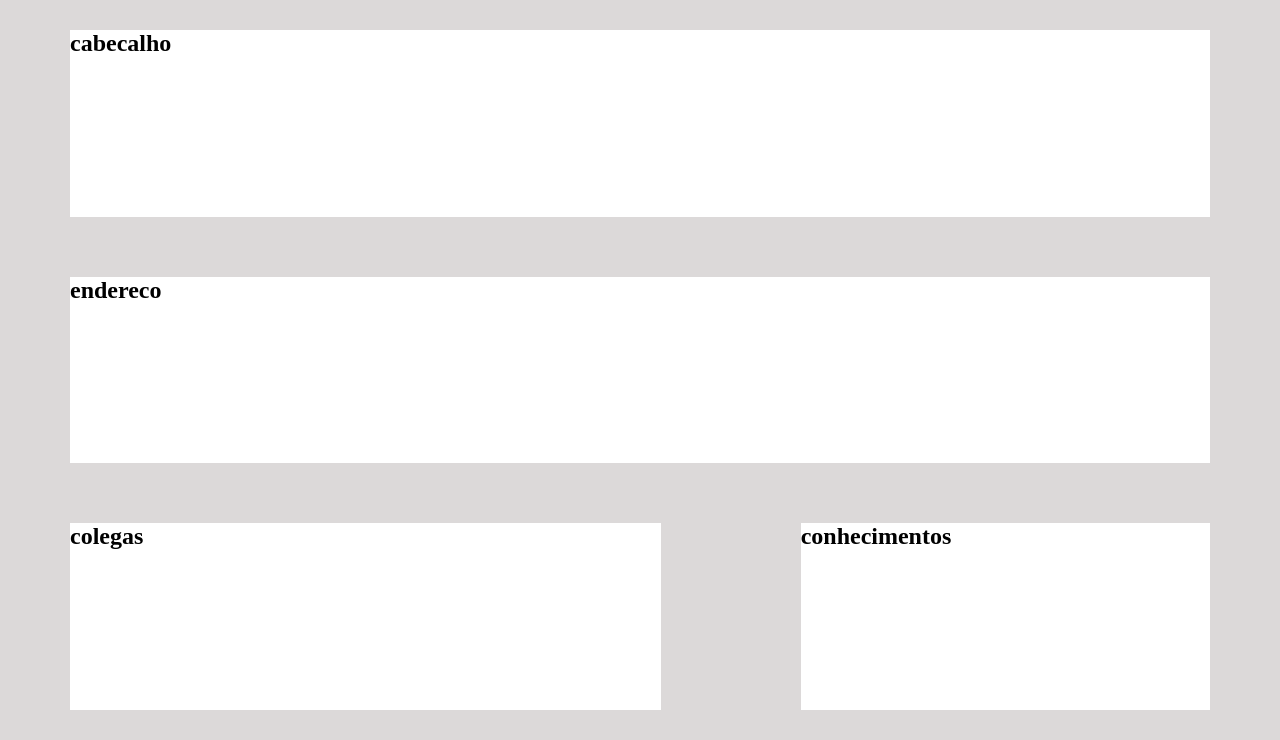
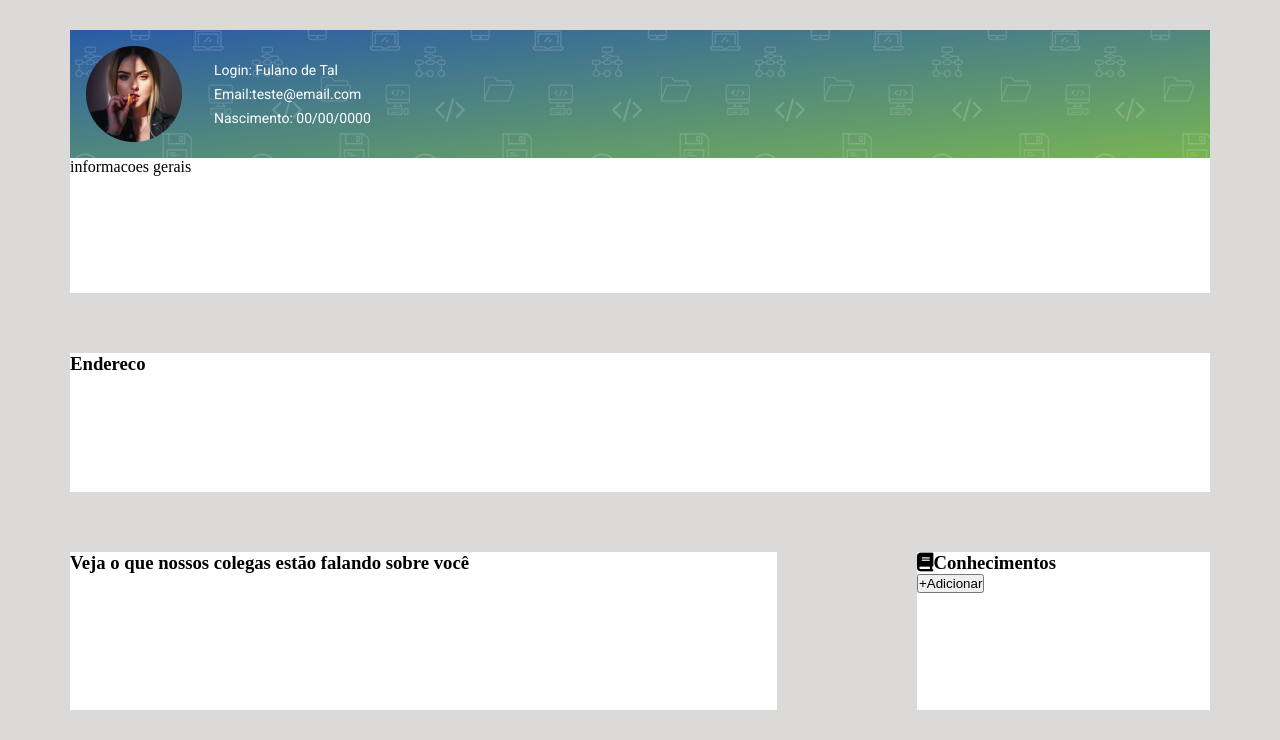
Before and after one commit to DanielaLeguari/homework7, a website built with webpack: page perfil.html in a window 1280 px wide. Shown: the part 60-800 px from the top of the page. Built offline with nearby package versions, Linux system fonts and the light colour scheme.

Commit message:
criado cabecalho usuario tela perfil

```diff
--- a/perfil.html
+++ b/perfil.html
@@ -28,11 +28,23 @@
     </header>
     <main class="perfil-main">
         <section class="perfil-item perfil-secao-cabecalho">
-             <h1>cabecalho</h1>
+            <div class="perfil-cabecalho-usuario">
+                <div class="perfil-informacoes-contato">
+                    <img class="perfil-foto-coloborador" src="./img/header-foto.png" alt="">
+                     <ul>
+                        <li class="perfil-lista-dados">Login: Fulano de Tal</li>
+                        <li class="perfil-lista-dados">Email:teste@email.com</li>
+                        <li class="perfil-lista-dados">Nascimento: 00/00/0000</li>
+                     </ul></div>
+                <div class="perfil-informacoes-gerais">informacoes gerais</div>
+            </div>
         </section>
-        <section class="perfil-item perfil-secao-endereco"> <h1>endereco</h1></section>
-        <section class="perfil-item perfil-secao-colegas"><h1>colegas</h1></section>
-        <section class="perfil-item perfil-secao-conhecimentos"><h1>conhecimentos</h1></section>
+
+        <section class="perfil-item perfil-secao-endereco"><h3>Endereco</h3></section>
+        <section class="perfil-item perfil-secao-colegas"><h3>Veja o que nossos colegas estão falando sobre você</h3></section>
+        <section class="perfil-item perfil-secao-conhecimentos"><h3><i class="fa-solid fa-book"></i>Conhecimentos</h3>
+        <button type="submit">+Adicionar</button>
+        </section>
     </main>
 
 
--- a/styles/style-perfil.scss
+++ b/styles/style-perfil.scss
@@ -1,16 +1,17 @@
-
 $perfil-cor-fonte-header: #ffffff;
 $perfil-cor-titulos: #137191;
-$perfil-cor-campos:#9391918a;
-$perfil-botao:#51BD88;
-$perfil-fonte-principal:'Roboto', sans-serif;
-$perfil-bg-principal:#dcd9d9;
+$perfil-cor-campos: #9391918a;
+$perfil-botao: #51BD88;
+$perfil-fonte-principal: 'Roboto', sans-serif;
+$perfil-bg-principal: #dcd9d9;
+$perfil-bg-secoes:#FFFFFF;
 
-.perfil-bg{
-    background-color:$perfil-bg-principal ;
+.perfil-bg {
+    background-color: $perfil-bg-principal ;
 }
-.perfil-header{
-    background:url('../img/perfil-imagem-fundo-header.png'), linear-gradient(to bottom right, #295ba7, #78b454);
+
+.perfil-header {
+    background: url('../img/perfil-imagem-fundo-header.png'), linear-gradient(to bottom right, #295ba7, #78b454);
     width: 100vw;
     height: 60px;
     display: flex;
@@ -18,16 +19,11 @@ $perfil-bg-principal:#dcd9d9;
     justify-content: space-between;
     box-sizing: border-box;
 
-
-
-
-
-    .perfil-header-item{
+    .perfil-header-item {
         display: flex;
-
     }
 
-    .perfil-header-btn{
+    .perfil-header-btn {
         background-color: transparent;
         border: none;
         color: $perfil-cor-fonte-header;
@@ -38,13 +34,12 @@ $perfil-bg-principal:#dcd9d9;
         font-family: $perfil-fonte-principal;
     }
 
-    .perfil-header-btn:hover{
-        background-color: rgba(43, 42, 42, 0.5) ;
+    .perfil-header-btn:hover {
+        background-color: rgba(43, 42, 42, 0.5);
     }
-
 }
 
-.perfil-logo{
+.perfil-logo {
     width: 100px;
     height: 40px;
     display: flex;
@@ -53,53 +48,75 @@ $perfil-bg-principal:#dcd9d9;
     padding-left: 1rem;
 }
 
-.perfil-foto-header{
+.perfil-foto-header {
     width: 40px;
     height: 40px;
-   margin: 0 1rem 0 1rem;
+    margin: 0 1rem 0 1rem;
 
 }
 
-.perfil-icone-notificacao{
+.perfil-icone-notificacao {
     color: $perfil-cor-fonte-header;
     font-size: 20px;
     padding-top: 0.5rem;
 
 }
 
-.perfil-main{
+/*perfil-secao-main*/
+.perfil-main {
     width: 100vw;
     height: calc(100vh - 60px);
     display: grid;
     grid-template-areas:
-    "perfil-secao-cabecalho perfil-secao-cabecalho perfil-secao-cabecalho"
-    "perfil-secao-endereco perfil-secao-endereco perfil-secao-endereco"
-    "perfil-secao-colegas perfil-secao-colegas perfil-secao-conhecimentos";
+        "perfil-secao-cabecalho perfil-secao-cabecalho perfil-secao-cabecalho"
+        "perfil-secao-endereco perfil-secao-endereco perfil-secao-endereco"
+        "perfil-secao-colegas perfil-secao-colegas perfil-secao-conhecimentos";
 }
 
-/*perfil-secao-main*/
-.perfil-item{
+
+.perfil-item {
     margin: 30px 70px 30px 70px;
-
-}
-.perfil-secao-cabecalho{
-    grid-area: perfil-secao-cabecalho;
-    background-color: #ffffff;
-
 }
 
-.perfil-secao-endereco{
+.perfil-secao-cabecalho {
+    grid-area: perfil-secao-cabecalho;
+    background-color: $perfil-bg-secoes;
+
+    .perfil-informacoes-contato{
+        background: url('../img/perfil-imagem-fundo-header.png'), linear-gradient(to bottom right, #295ba7, #78b454);
+        height: 50%;
+        display: flex;
+        align-items: center;
+        color:$perfil-cor-fonte-header;
+        font-family: $perfil-fonte-principal;
+         .perfil-foto-coloborador{
+            align-items: center;
+            margin: 1rem;
+         }
+        .perfil-lista-dados{
+            list-style-type: none;
+            margin-left: 1rem;
+            line-height: 1.5rem;
+            font-size: 14px;
+         }
+    }
+
+    .perfil-informacoes-gerais{
+        height: 50%;
+    }
+}
+
+.perfil-secao-endereco {
     grid-area: perfil-secao-endereco;
-    background-color: #ffffff;
-
+    background-color: $perfil-bg-secoes;
 }
 
 .perfil-secao-colegas {
-    grid-area: perfil-secao-colegas ;
-    background-color: #ffffff;
+    grid-area: perfil-secao-colegas;
+    background-color: $perfil-bg-secoes;
 }
 
 .perfil-secao-conhecimentos {
-    grid-area: perfil-secao-conhecimentos ;
+    grid-area: perfil-secao-conhecimentos;
     background-color: #ffffff;
 }
```
